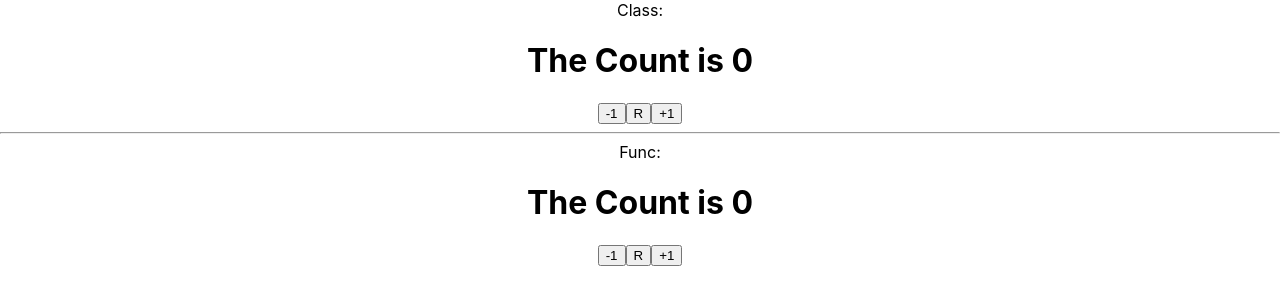
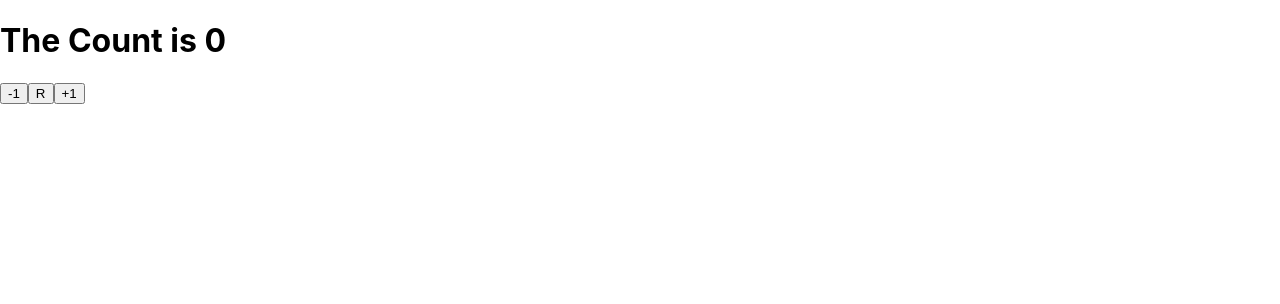
Before and after one commit to Aceba1/React-Basics-ReadingList, a React (Create React App) app in the folder client/: page / in a window 1280 px wide. Shown: the top 304 px of the page. Built offline with nearby package versions, Linux system fonts and the light colour scheme.

Commit message:
Clear non-required content

```diff
--- a/client/src/App.css
+++ /dev/null
@@ -1,38 +0,0 @@
-.App {
-  text-align: center;
-}
-
-.App-logo {
-  height: 40vmin;
-  pointer-events: none;
-}
-
-@media (prefers-reduced-motion: no-preference) {
-  .App-logo {
-    animation: App-logo-spin infinite 20s linear;
-  }
-}
-
-.App-header {
-  background-color: #282c34;
-  min-height: 100vh;
-  display: flex;
-  flex-direction: column;
-  align-items: center;
-  justify-content: center;
-  font-size: calc(10px + 2vmin);
-  color: white;
-}
-
-.App-link {
-  color: #61dafb;
-}
-
-@keyframes App-logo-spin {
-  from {
-    transform: rotate(0deg);
-  }
-  to {
-    transform: rotate(360deg);
-  }
-}
--- a/client/src/App.js
+++ b/client/src/App.js
@@ -1,15 +1,8 @@
 import React from 'react';
-//import logo from './logo.svg';
-import './App.css';
 import NavBarFunc from './components/NavBarFunc'
-import NavBarClass from './components/NavBarClass'
 function App() {
   return (
     <div className="App">
-      <label>Class:</label>
-      <NavBarClass />
-      <hr/>
-      <label>Func:</label>
       <NavBarFunc />
     </div>
   );
--- a/client/src/components/NavBarClass.js
+++ /dev/null
@@ -1,53 +0,0 @@
-import React, { Component } from 'react'
-//import PropTypes from 'prop-types'
-// Any time we use JSX we need to import React
-// Component is a class within React, which we will derive our custom component from
-
-
-export default class NavBarClass extends Component {
-  constructor(props) {
-    super()
-
-    // this.propTypes = {
-
-    // }
-
-    this.state = {
-      counter: 0,
-      ...props.state
-    }
-
-
-    this.counterUp = this.counterUp.bind(this);
-    this.counterDown = this.counterDown.bind(this);
-    this.counterReset = this.counterReset.bind(this);
-  }
-
-  counterUp() {
-    this.setState(state => ({
-      counter: state.counter + 1
-    }));
-  }
-  counterDown() {
-    this.setState(state => ({
-      counter: state.counter - 1
-    }));
-
-  }
-  counterReset() {
-    this.setState(state => ({
-      counter: 0
-    }));
-  }
-
-  render() {
-    return (
-      <div>
-        <h1>{`The Count is ${this.state.counter}`}</h1>
-        <button onClick={this.counterDown}>-1</button>
-        <button onClick={this.counterReset}>R</button>
-        <button onClick={this.counterUp}>+1</button>
-      </div>
-    )
-  }
-}
```
Also changed, not shown: client/src/logo.svg (deleted), 1 other file (tests, documents, lock files or other folders).
